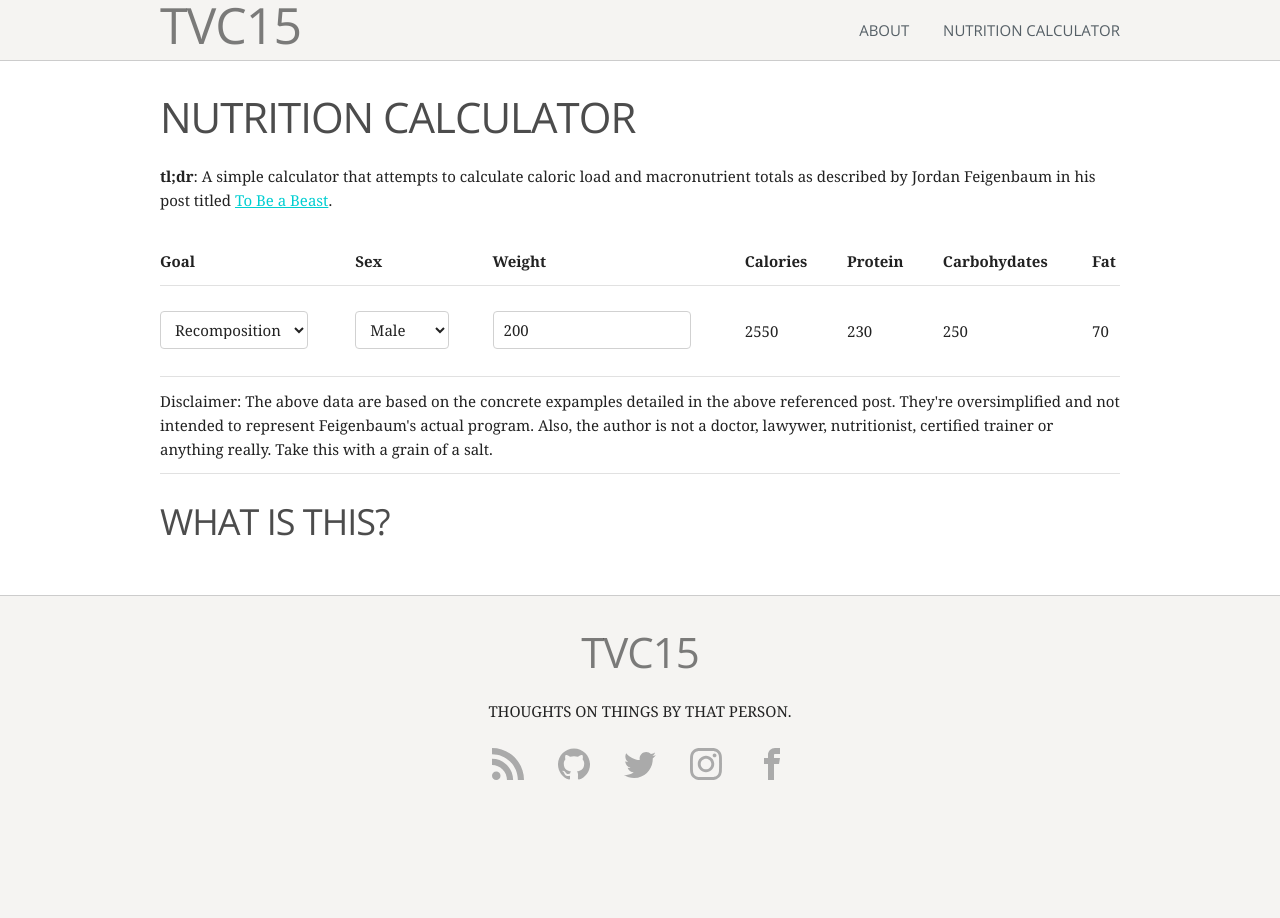
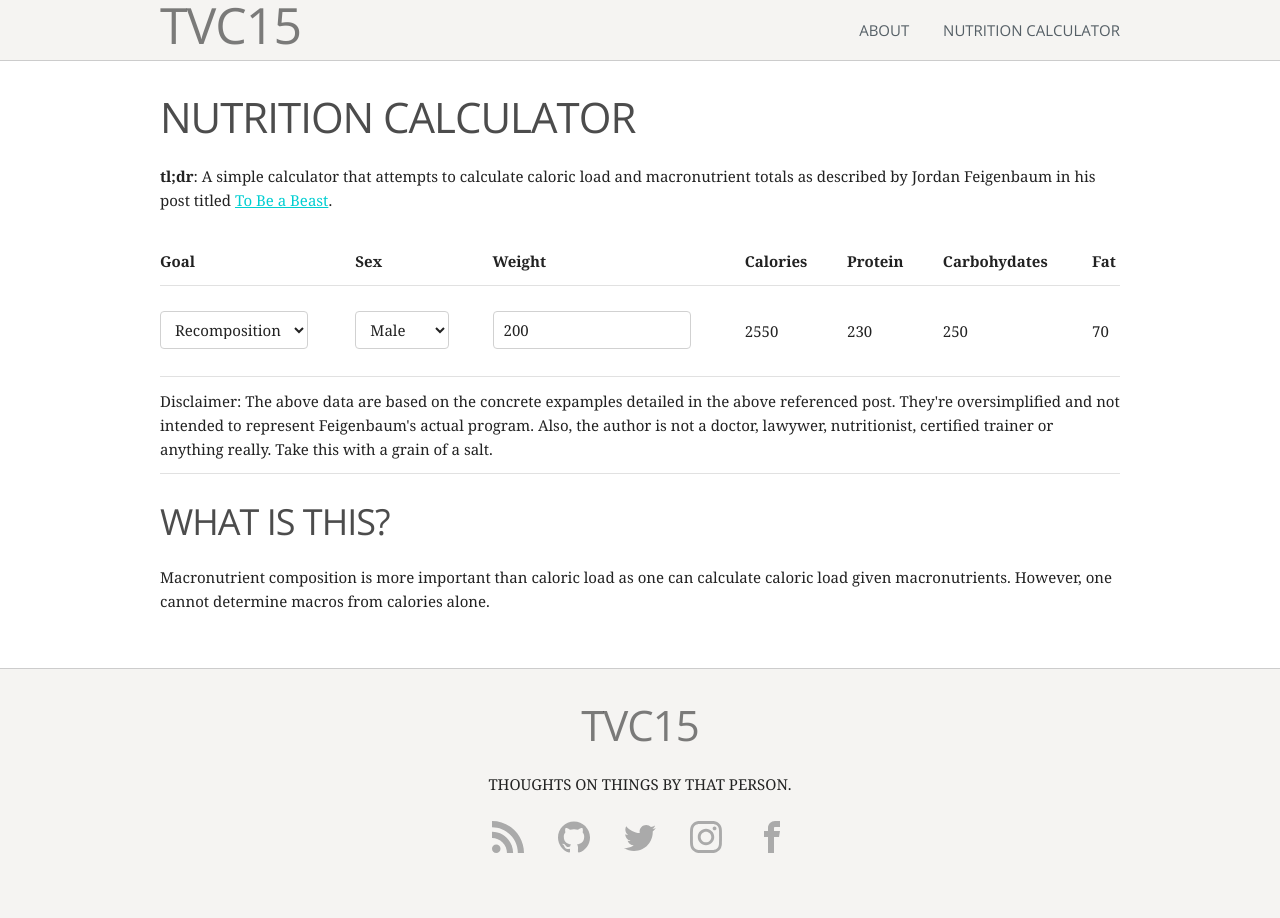
Before and after one commit to lannon/tvc15, a Jekyll site: the page built from nutritional_calculator.html, in a window 1280 px wide. Built offline with Jekyll 4.4.1, drawn with Linux system fonts in a browser that asks for light colours; nearby versions of some CDN libraries.

Commit message:
start post

```diff
--- a/nutritional_calculator.html
+++ b/nutritional_calculator.html
@@ -56,6 +56,7 @@ permalink: /nutrition-calculator/
 <div class="row">
   <h3>What Is This?</h3>
 
+  <p>Macronutrient composition is more important than caloric load as one can calculate caloric load given macronutrients. However, one cannot determine macros from calories alone.</p>
 </div>
 <script>
   var Plan = function(sex, goal, calories, protein, carbohydrates, fat) {
```
Also changed, not shown: other parts of nutritional_calculator.html (+1 -0 lines).
